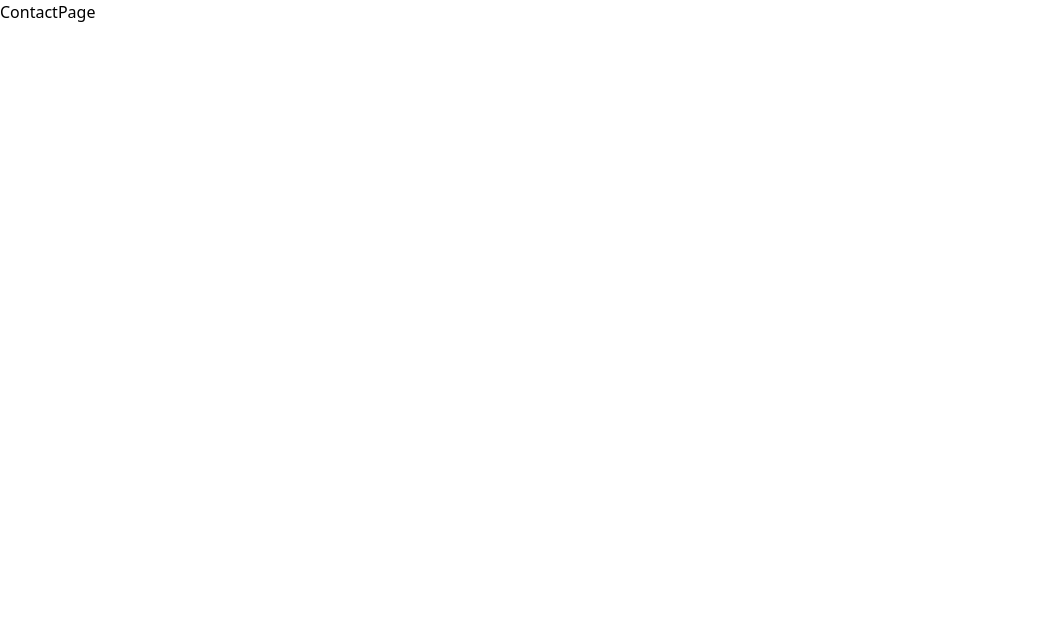
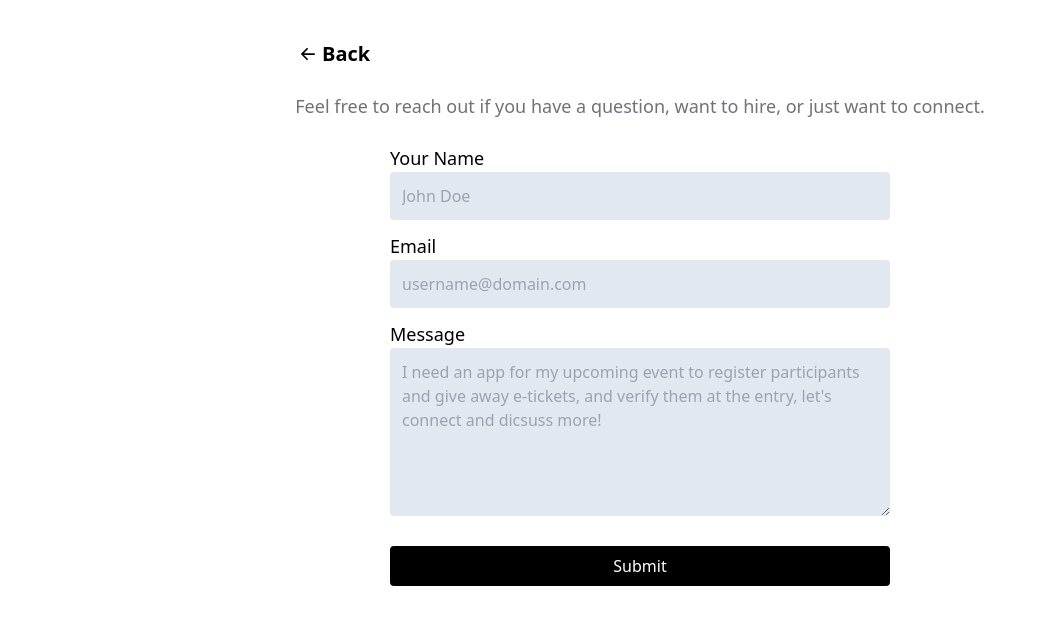
Before and after one commit to saadsiddiqui07/saad.portfolio, a Next.js app: page /contact in a window 1280 px wide. Shown: the top 624 px of the page, without its empty margins (0-1046 px from the left). Built offline with nearby package versions, Linux system fonts and the light colour scheme.

Commit message:
add: contact form

```diff
--- a/components/icons/BackIcon.tsx
+++ b/components/icons/BackIcon.tsx
@@ -8,8 +8,12 @@ const BackIcon = () => {
       height="28"
       fill="currentColor"
       className="bi bi-arrow-left-short"
-      viewBox="0 0 16 16">
-      <path fill-rule="evenodd" d="M12 8a.5.5 0 0 1-.5.5H5.707l2.147 2.146a.5.5 0 0 1-.708.708l-3-3a.5.5 0 0 1 0-.708l3-3a.5.5 0 1 1 .708.708L5.707 7.5H11.5a.5.5 0 0 1 .5.5z" />
+      viewBox="0 0 16 16"
+    >
+      <path
+        fillRule="evenodd"
+        d="M12 8a.5.5 0 0 1-.5.5H5.707l2.147 2.146a.5.5 0 0 1-.708.708l-3-3a.5.5 0 0 1 0-.708l3-3a.5.5 0 1 1 .708.708L5.707 7.5H11.5a.5.5 0 0 1 .5.5z"
+      />
     </svg>
   );
 };
--- a/package.json
+++ b/package.json
@@ -21,6 +21,7 @@
     "prismjs": "^1.29.0",
     "react": "18.2.0",
     "react-dom": "18.2.0",
+    "react-toastify": "^9.1.3",
     "reading-time": "^1.5.0",
     "typescript": "5.1.6"
   },
--- a/pages/_app.tsx
+++ b/pages/_app.tsx
@@ -2,11 +2,13 @@ import "@/styles/globals.css";
 import type { AppProps } from "next/app";
 import "prismjs/themes/prism-tomorrow.css";
 import { ThemeProvider } from "next-themes";
+import { ToastContainer } from "react-toastify";
 
 export default function App({ Component, pageProps }: AppProps) {
   return (
     <ThemeProvider attribute="class">
       <Component {...pageProps} />
+      <ToastContainer />
     </ThemeProvider>
   );
 }
--- a/pages/contact/index.tsx
+++ b/pages/contact/index.tsx
@@ -1,7 +1,143 @@
-import React from "react";
+import BackIcon from "@/components/icons/BackIcon";
+import { toast } from "react-toastify";
+import Link from "next/link";
+import React, {
+  Dispatch,
+  FormEvent,
+  HTMLInputTypeAttribute,
+  SetStateAction,
+  useState,
+} from "react";
+
+interface InputTypes {
+  inpLabel: string;
+  inputType?: HTMLInputTypeAttribute | "textarea";
+  id: string;
+  placeholder: string;
+  state: any;
+  setState: Dispatch<SetStateAction<any>>;
+}
+
+function Input({
+  inpLabel,
+  inputType = "text",
+  id,
+  placeholder,
+  state,
+  setState,
+}: InputTypes) {
+  return (
+    <section className="mb-3">
+      <label className="block text-lg" htmlFor={id}>
+        {inpLabel}
+      </label>
+      {inputType === "textarea" ? (
+        <textarea
+          value={state}
+          onChange={(e) => setState(e.target.value)}
+          id={id}
+          placeholder={placeholder}
+          className="w-full rounded bg-slate-200 p-3 dark:bg-[#3B3B3B]"
+          rows={6}
+          required
+        ></textarea>
+      ) : (
+        <input
+          type={inputType}
+          value={state}
+          onChange={(e) => setState(e.target.value)}
+          id={id}
+          placeholder={placeholder}
+          className="w-full rounded bg-slate-200 p-3 dark:bg-[#3B3B3B]"
+          required
+        />
+      )}
+    </section>
+  );
+}
 
 const ContactPage = () => {
-  return <div>ContactPage</div>;
+  const [name, setName] = useState<string>("");
+  const [email, setEmail] = useState<string>("");
+  const [message, setMessage] = useState<string>("");
+  const [isSubmitting, setIsSubmitting] = useState<boolean>(false);
+
+  const handleSubmit = async (e: FormEvent<HTMLFormElement>) => {};
+
+  return (
+    <div className={`container px-4 py-5 md:py-10 my-10 md:px-1`}>
+      <div className="flex flex-row items-center">
+        <Link
+          href="/"
+          className="transition duration-200 ease-out hover:scale-125"
+        >
+          <BackIcon />
+        </Link>
+        <h1 className="font-bold text-xl">Back</h1>
+      </div>
+      {/* <h1 className="text-xl md:text-2xl text-center">Contact Me</h1> */}
+      <p className="my-6 text-lg text-zinc-500 text-center">
+        Feel free to reach out if you have a question, want to hire, or just
+        want to connect.
+      </p>
+      {/* <p className="mb-7 text-lg">
+        Email me at{" "}
+        <a
+          href="mailto:siddiquisaad1601@gmail.com"
+          className="italic underline"
+        >
+          siddiquisaad1601@gmail.com
+        </a>{" "}
+        or fill the below form.
+      </p> */}
+      <form
+        id="saad-dev-form"
+        className="mx-auto max-w-[500px]"
+        onSubmit={handleSubmit}
+      >
+        <Input
+          inpLabel="Your Name"
+          inputType="text"
+          id="name"
+          placeholder="John Doe"
+          state={name}
+          setState={setName}
+        />
+        <Input
+          inpLabel="Email"
+          inputType="email"
+          id="email"
+          placeholder="username@domain.com"
+          state={email}
+          setState={setEmail}
+        />
+        <Input
+          inpLabel="Message"
+          inputType="textarea"
+          id="message"
+          placeholder="I need an app for my upcoming event to register participants and give away e-tickets, and verify them at the entry, let's connect and dicsuss more!"
+          state={message}
+          setState={setMessage}
+        />
+        {/* <label className="text-md inline-block pb-2">
+          <input
+            type="checkbox"
+            checked={isSubscribe}
+            className="h-4 w-4 align-middle"
+            onChange={(e) => setIsSubscribe(e.target.checked)}
+          />
+          <span className="pl-2 align-middle">Subscribe to Articles</span>
+        </label> */}
+        <button
+          type="submit"
+          className="mt-3 mb-6 w-full rounded bg-black px-4 py-2 text-white disabled:cursor-wait dark:bg-white dark:text-black"
+          disabled={isSubmitting}
+        >
+          {isSubmitting ? "Submitting..." : "Submit"}
+        </button>
+      </form>
+    </div>
+  );
 };
 
 export default ContactPage;
```
Also changed, not shown: 1 other file (tests, documents, lock files or other folders).
